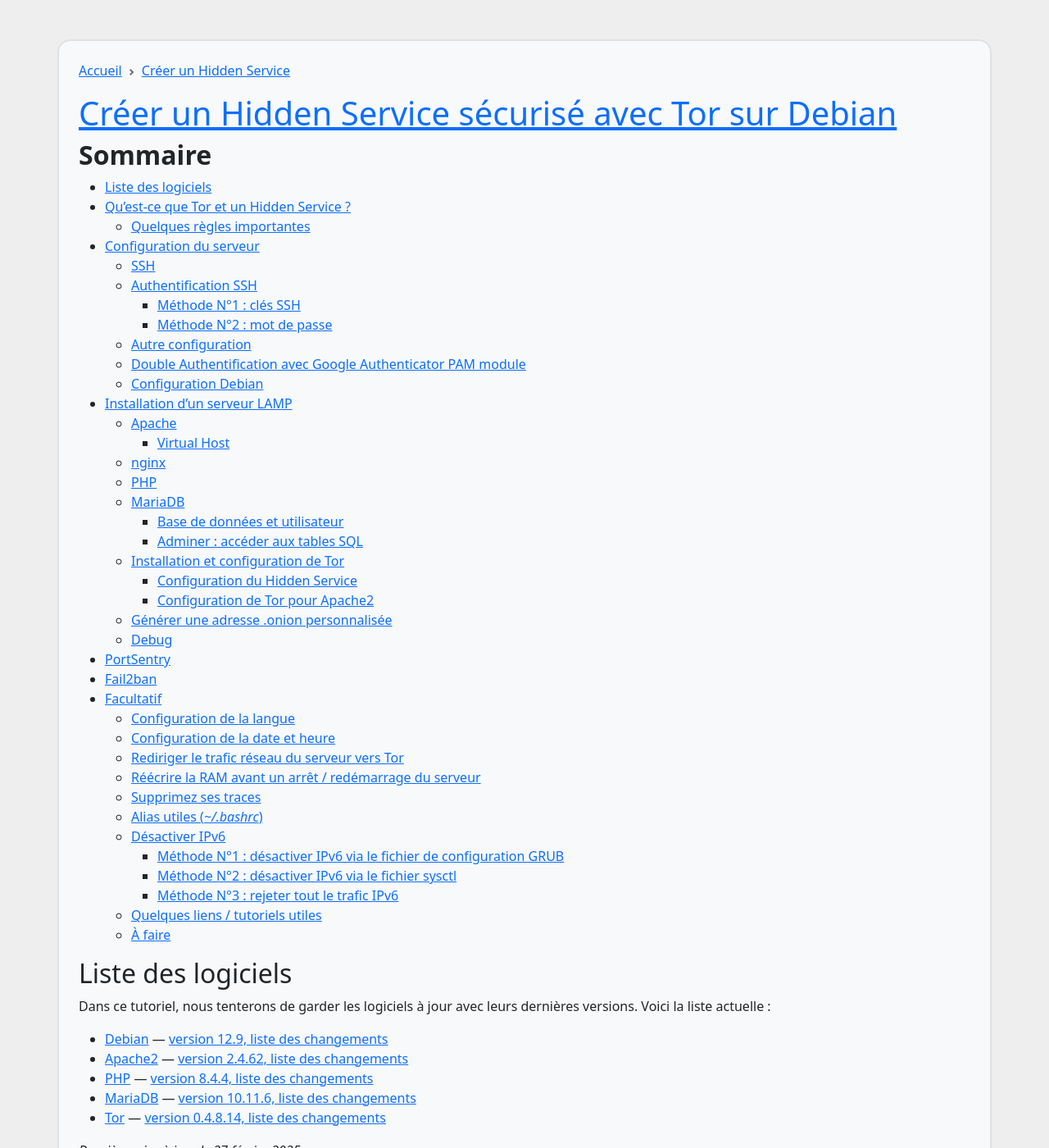
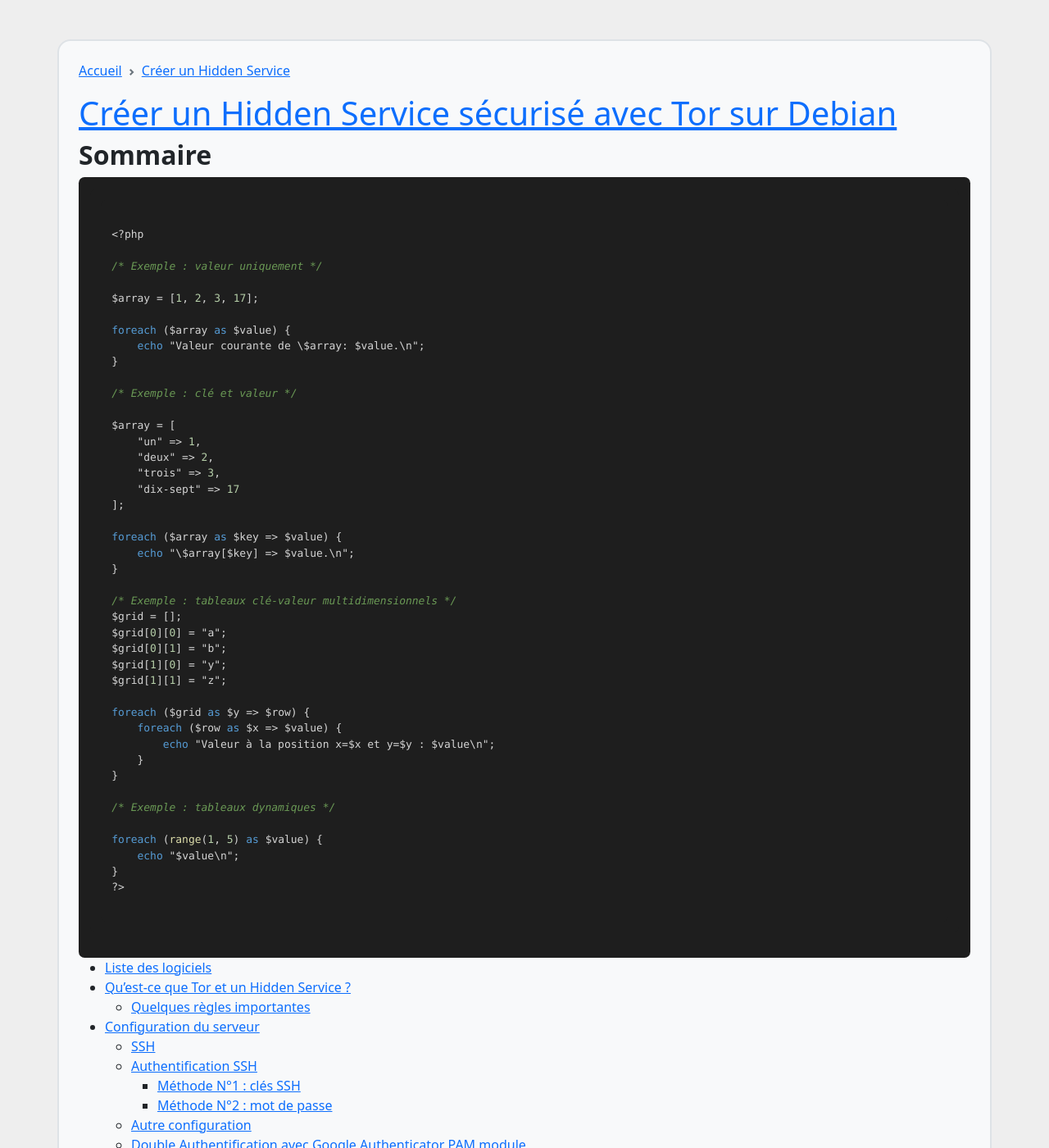
Before and after one commit to Machou/machou.github.io, a Jekyll site: the page built from pages/hidden-service.md, in a window 1280 px wide and 1400 px high. Shown: the whole window at 82% size. Built offline with Jekyll 4.4.1, drawn with Linux system fonts in a browser that asks for light colours; comment, search, counter and statistics services are not loaded.

Commit message:
corrections

````diff
--- a/pages/hidden-service.md
+++ b/pages/hidden-service.md
@@ -18,6 +18,53 @@
 # [Créer un Hidden Service sécurisé avec Tor sur Debian](comment-creer-hidden-service)
 
 ## **Sommaire**
+
+```php
+
+<?php
+
+/* Exemple : valeur uniquement */
+
+$array = [1, 2, 3, 17];
+
+foreach ($array as $value) {
+    echo "Valeur courante de \$array: $value.\n";
+}
+
+/* Exemple : clé et valeur */
+
+$array = [
+    "un" => 1,
+    "deux" => 2,
+    "trois" => 3,
+    "dix-sept" => 17
+];
+
+foreach ($array as $key => $value) {
+    echo "\$array[$key] => $value.\n";
+}
+
+/* Exemple : tableaux clé-valeur multidimensionnels */
+$grid = [];
+$grid[0][0] = "a";
+$grid[0][1] = "b";
+$grid[1][0] = "y";
+$grid[1][1] = "z";
+
+foreach ($grid as $y => $row) {
+    foreach ($row as $x => $value) {
+        echo "Valeur à la position x=$x et y=$y : $value\n";
+    }
+}
+
+/* Exemple : tableaux dynamiques */
+
+foreach (range(1, 5) as $value) {
+    echo "$value\n";
+}
+?>
+
+```
 
 - [Liste des logiciels](#liste-des-logiciels)
 - [Qu’est-ce que Tor et un Hidden Service ?](#quest-ce-que-tor-et-un-hidden-service-)
````
